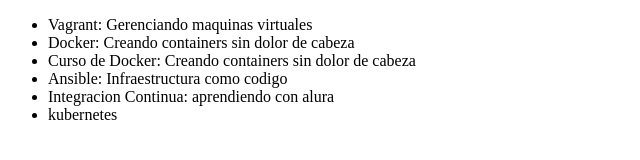
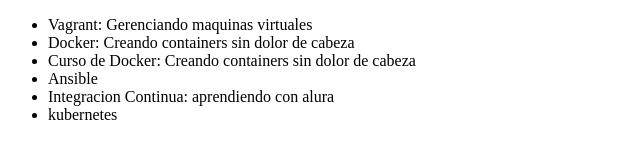
Before and after one commit to ajguani/alura-git, a plain HTML site: page index.html in a window 1280 px wide. Shown: the whole page, without its empty margins (0-640 px from the left). Drawn offline with Linux system fonts and the light colour scheme.

Commit message:
evert "cambiando el nombre del curso de Ansible"
This reverts commit d8bfe65ff0b6d693070d0e8bcfa9643953303b15.

```diff
--- a/index.html
+++ b/index.html
@@ -9,7 +9,7 @@
             <li>Vagrant: Gerenciando maquinas virtuales</li>
             <li>Docker: Creando containers sin dolor de cabeza</li>
             <li>Curso de Docker: Creando containers sin dolor de cabeza</li>
-            <li>Ansible: Infraestructura como codigo</li>
+            <li>Ansible</li>
             <li>Integracion Continua: aprendiendo con alura</li>
             <li>kubernetes</li>
         </ul>
```
